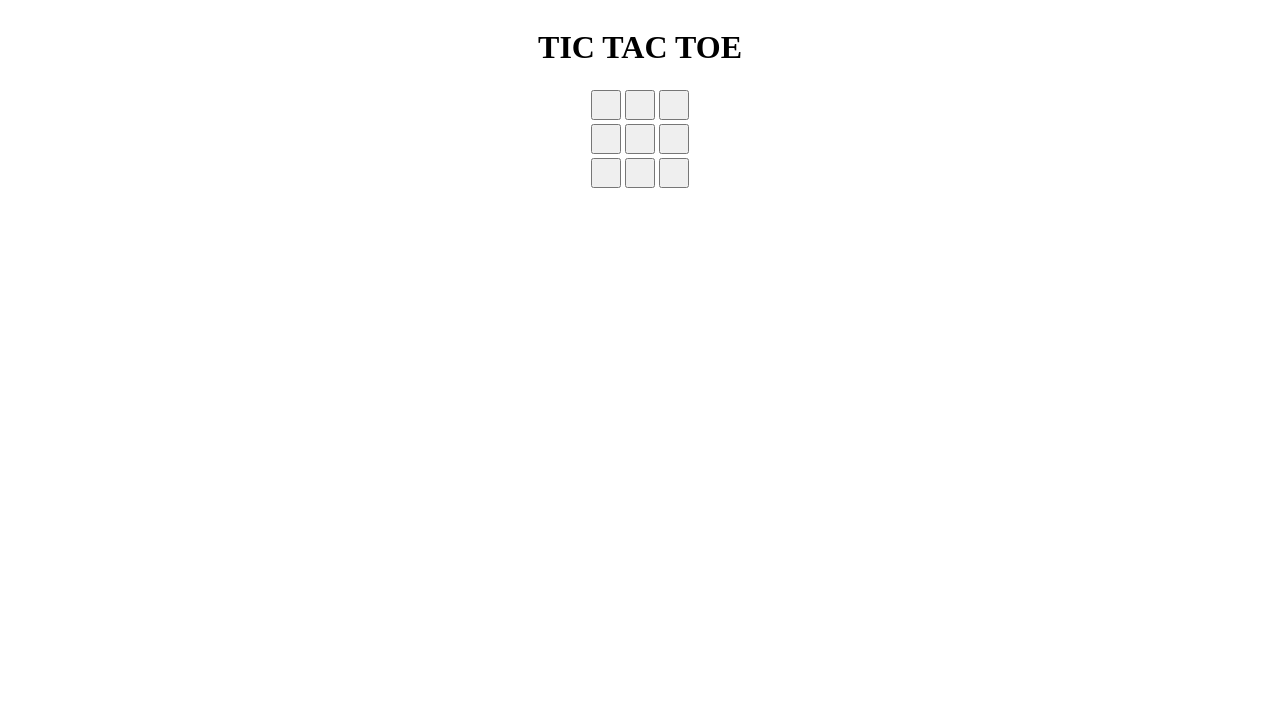
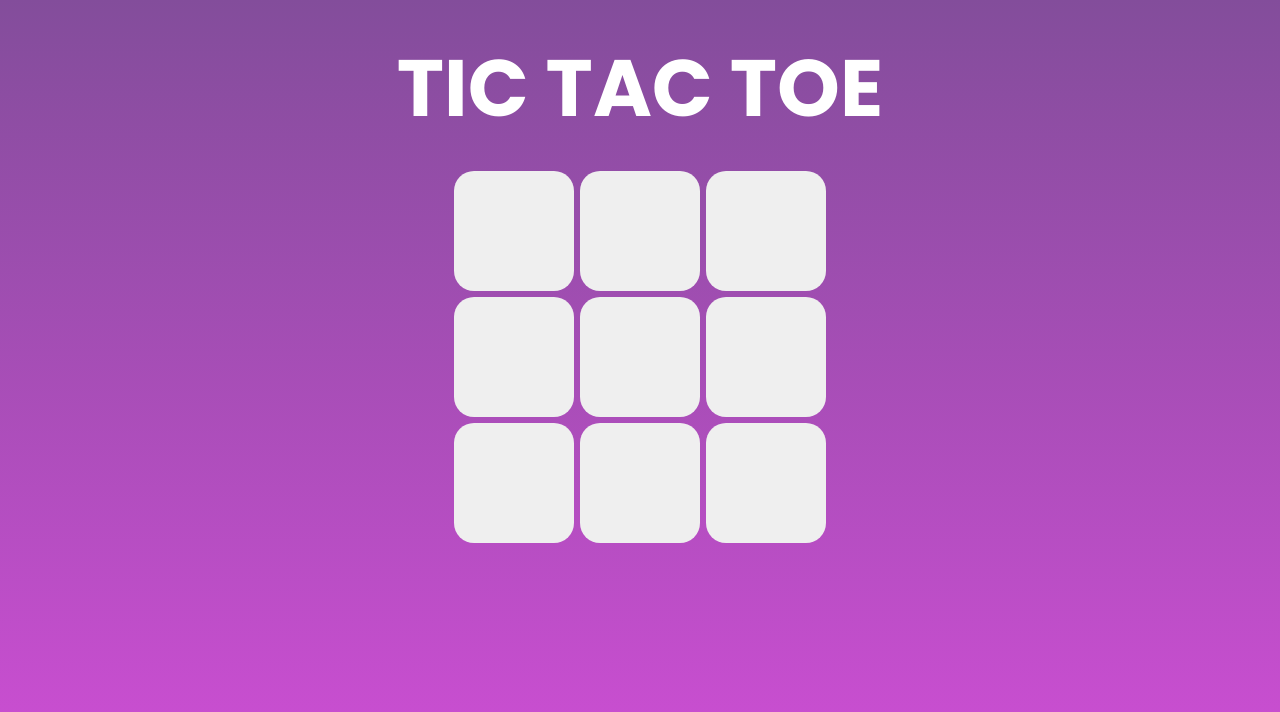
Before and after one commit to sanjeevirajanramajayam/TicTacToe, a plain HTML site: page index.html in a window 1280 px wide. Drawn offline with Linux system fonts and the light colour scheme; a web font is replaced by a local one.

Commit message:
Added styling to Tic Tac Toe

```diff
--- a/calc.css
+++ b/calc.css
@@ -1,15 +1,27 @@
+@import url('https://fonts.googleapis.com/css2?family=Poppins:ital,wght@0,100;0,200;0,300;0,400;0,500;0,600;0,700;0,800;0,900;1,100;1,200;1,300;1,400;1,500;1,600;1,700;1,800;1,900&family=Style+Script&display=swap');
+
+*{
+    font-family: "Poppins";
+}
+
+.title
+{
+    font-size: 80px;
+    color: rgb(255, 255, 255);
+    margin: 20px;
+    transition-duration: 0.3s;
+}
+
 button
 {
     padding:0px 0px;
-    margin: 2px;
-    width: 30px;
-    height: 30px;
-}
-
-input
-{
-    height:8%;
-    width:18.5%;
+    margin: 3px;
+    width: 120px;
+    height: 120px;
+    font-size: 70px;
+    border-radius: 20px;
+    border: none;
+    color: grey;
 }
 
 div
@@ -18,6 +30,12 @@ div
     justify-content: center;
 }
 
-.inputbox{
-    color: aqua;
+body{
+    background: linear-gradient(#834d9b, #d04ed6);
 }
+
+button:hover{
+    color: rgb(216, 216, 216);
+    background-color: rgb(216, 216, 216);
+    transition-duration: 0.5s;
+}
--- a/index.html
+++ b/index.html
@@ -5,7 +5,7 @@
 
 <body>
     <div>
-        <h1 id="h1">TIC TAC TOE</h1>
+        <h1 class="title">TIC TAC TOE</h1>
     </div>
         <div>
             <button onclick="AppendDisplay('1')" id="1"></button>
--- a/index.js
+++ b/index.js
@@ -8,10 +8,12 @@
          if (turn == 0)
          {
             button.innerHTML = "X";
+            button.style.color = "red";
          }
          else
          {
             button.innerHTML = "O";
+            button.style.color = "blue";
          }
 
          if (turn == 0)
@@ -24,7 +26,7 @@
          }
       }
 
-      const h1 = document.getElementById("h1");
+      const h1 = document.querySelector(".title");
 
       if (CheckWin() == "D")
       {
```
